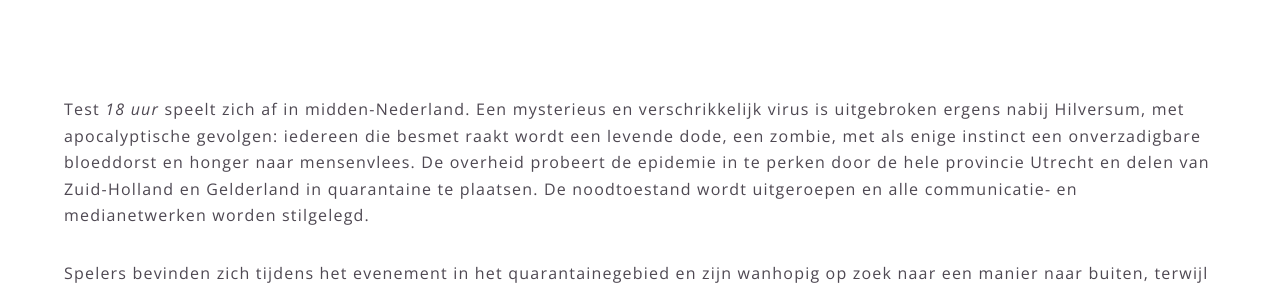
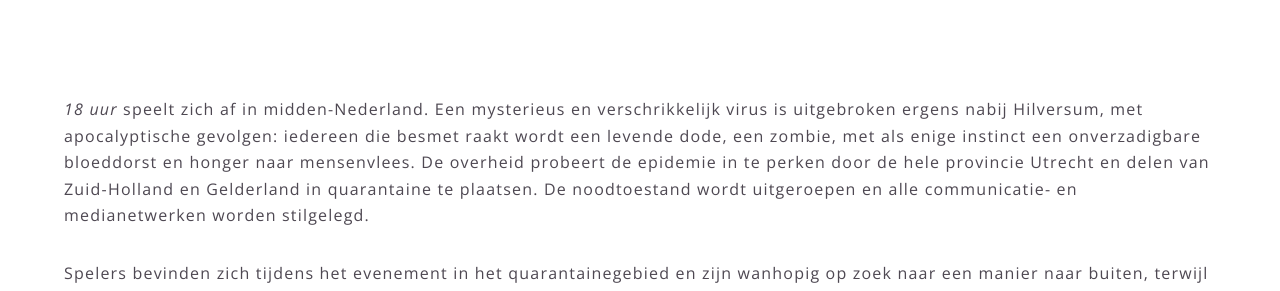
Before and after one commit to BasPaap/baspaap.github.io, a Jekyll site: the page built from 18uurteaser.html, in a window 1280 px wide. Shown: the part 393-684 px from the top of the page. Built offline with Jekyll 4.4.1, drawn with Linux system fonts in a browser that asks for light colours.

Commit message:
Fix banner variables

```diff
--- a/18uurteaser.html
+++ b/18uurteaser.html
@@ -5,7 +5,7 @@
 bannerimage: 18uurbanner.jpg
 ---
 <p>
-    Test <em>18 uur</em> speelt zich af in midden-Nederland. Een mysterieus en verschrikkelijk virus is uitgebroken ergens nabij Hilversum,
+    <em>18 uur</em> speelt zich af in midden-Nederland. Een mysterieus en verschrikkelijk virus is uitgebroken ergens nabij Hilversum,
     met apocalyptische gevolgen: iedereen die besmet raakt wordt een levende dode, een zombie, met als enige instinct een onverzadigbare bloeddorst en honger
     naar mensenvlees. De overheid probeert de epidemie in te perken door de hele provincie Utrecht en delen van Zuid-Holland en Gelderland in quarantaine te plaatsen.
     De noodtoestand wordt uitgeroepen en alle communicatie- en medianetwerken worden stilgelegd.
--- a/css/main.scss
+++ b/css/main.scss
@@ -3,7 +3,7 @@
 ---
 
 $baseurl: '{{ site.baseurl }}/images';
-$bannnerimage: '{{ site.baseurl }}/images/{{ page.bannerimage }}';
+$bannnerimage: '{{ site.baseurl }}/images/x';
 
 @import 'libs/vars';
 @import 'libs/functions';
```
